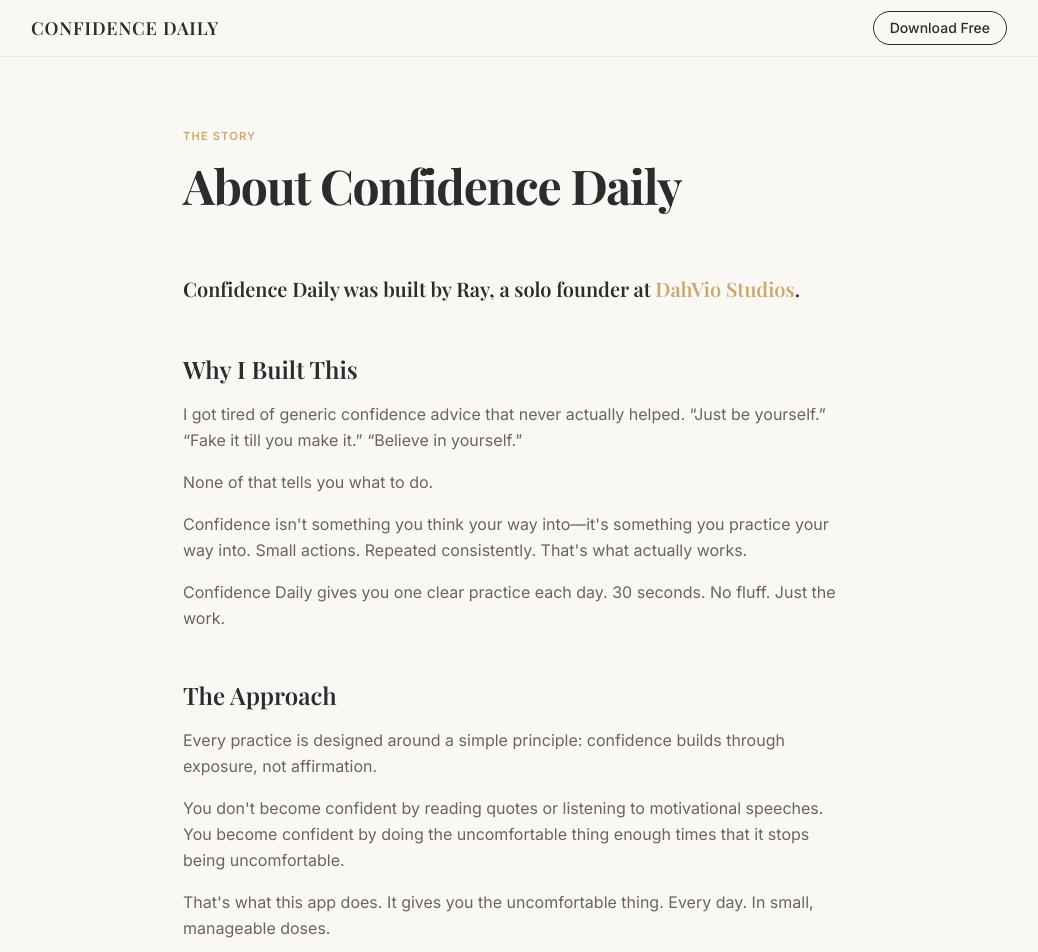
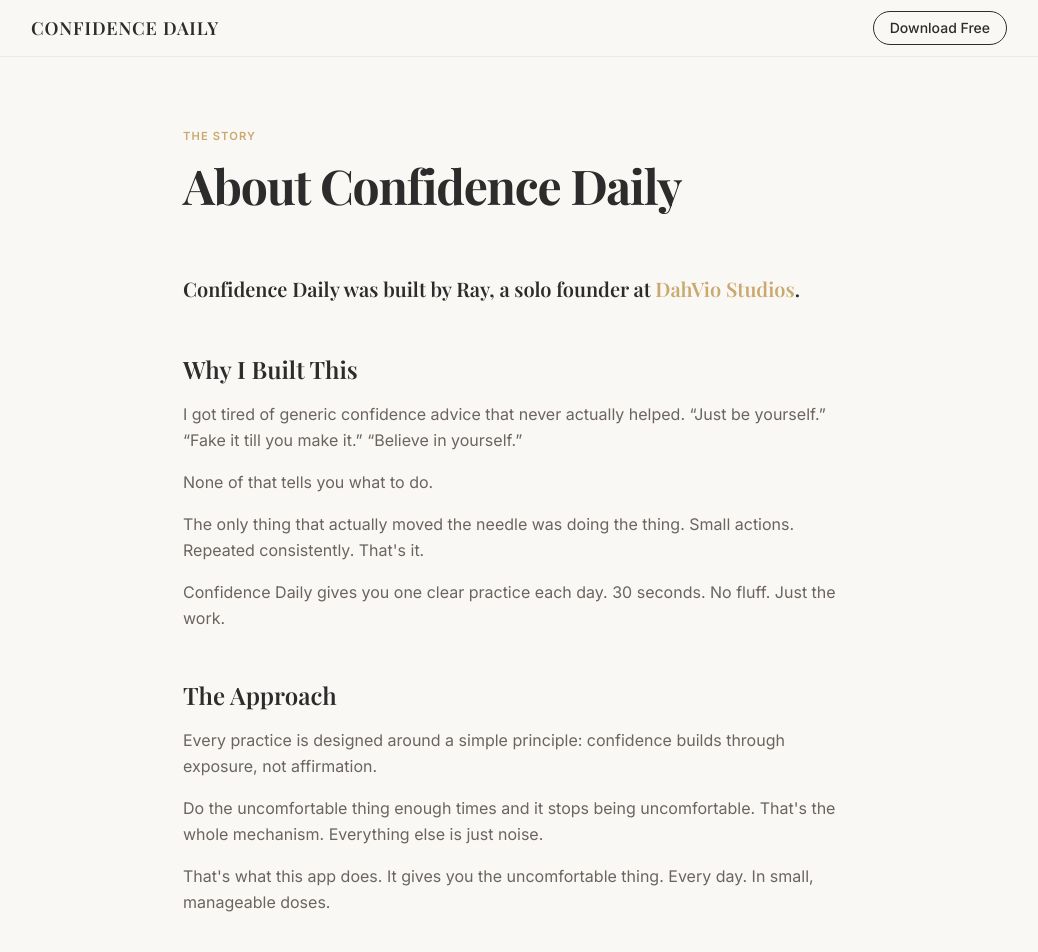
Before and after one commit to beardednotary/confidence-daily-web, a Next.js app: page /about in a window 1280 px wide. Shown: the top 952 px of the page, without its empty margins (121-1159 px from the left). Built offline with nearby package versions, Linux system fonts and the light colour scheme.

Commit message:
Remove waitlist section; rewrite AI-pattern copy on About page
Co-Authored-By: Claude Sonnet 4.6 <noreply@anthropic.com>

```diff
--- a/app/about/page.tsx
+++ b/app/about/page.tsx
@@ -51,9 +51,8 @@ export default function AboutPage() {
                 </p>
                 <p>None of that tells you what to do.</p>
                 <p>
-                  Confidence isn&apos;t something you think your way into—it&apos;s something
-                  you practice your way into. Small actions. Repeated consistently.
-                  That&apos;s what actually works.
+                  The only thing that actually moved the needle was doing the thing.
+                  Small actions. Repeated consistently. That&apos;s it.
                 </p>
                 <p>
                   Confidence Daily gives you one clear practice each day. 30 seconds.
@@ -72,9 +71,8 @@ export default function AboutPage() {
                   through exposure, not affirmation.
                 </p>
                 <p>
-                  You don&apos;t become confident by reading quotes or listening to
-                  motivational speeches. You become confident by doing the uncomfortable
-                  thing enough times that it stops being uncomfortable.
+                  Do the uncomfortable thing enough times and it stops being uncomfortable.
+                  That&apos;s the whole mechanism. Everything else is just noise.
                 </p>
                 <p>
                   That&apos;s what this app does. It gives you the uncomfortable thing.
--- a/app/page.tsx
+++ b/app/page.tsx
@@ -6,7 +6,6 @@ import Features from '@/components/Features';
 import Paths from '@/components/Paths';
 import Pricing from '@/components/Pricing';
 import Testimonials from '@/components/Testimonials';
-import Waitlist from '@/components/Waitlist';
 import Footer from '@/components/Footer';
 
 export default function Home() {
@@ -30,7 +29,6 @@ export default function Home() {
       <Paths />
       <Pricing />
       <Testimonials />
-      <Waitlist />
 
       {/* Final CTA */}
       <section className="py-24 px-6 bg-charcoal">
```
